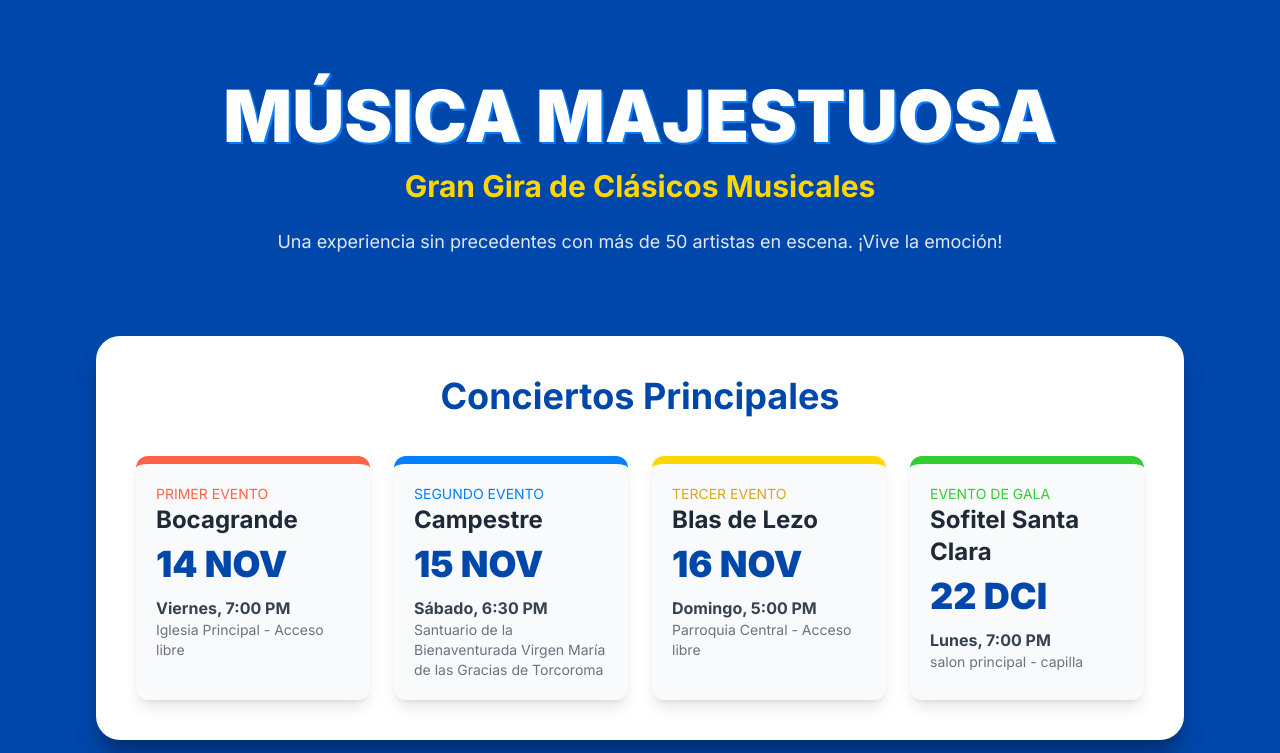
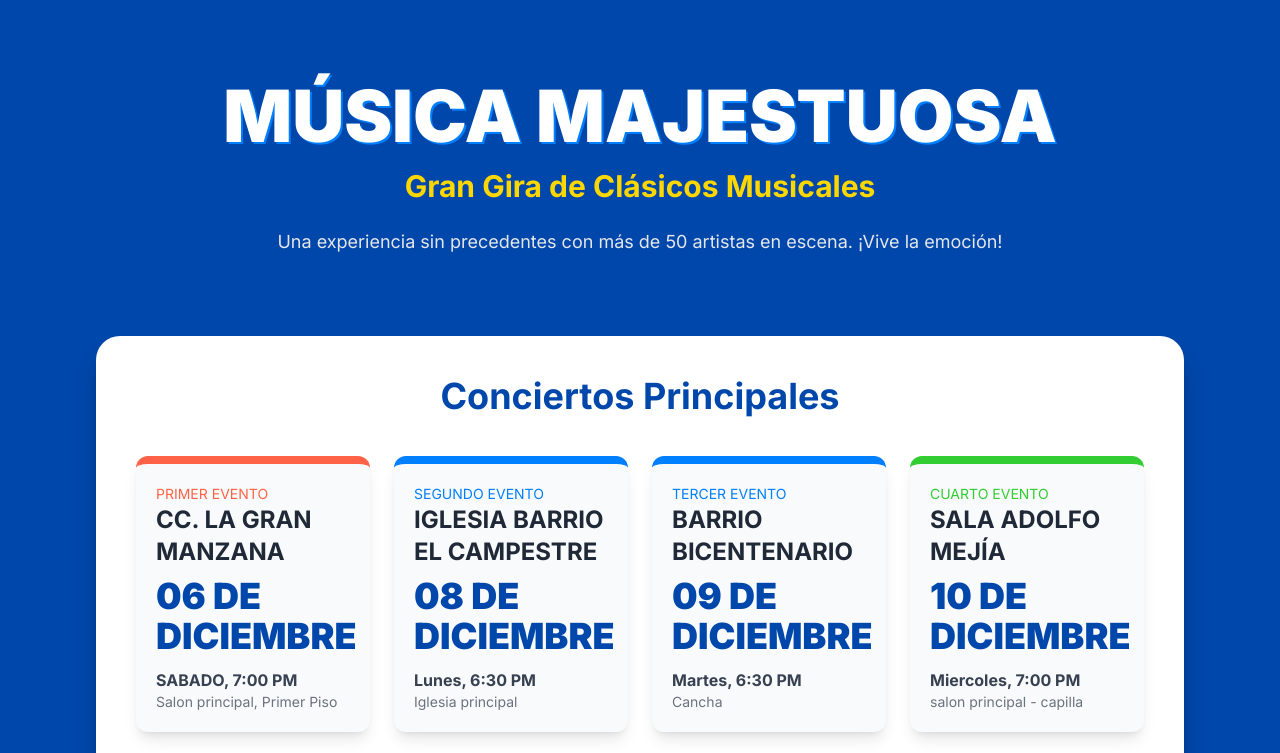
Before and after one commit to holmersilvapava/holmersilvapava, a plain HTML site: page index.html in a window 1280 px wide. Shown: the top 753 px of the page. Drawn offline with nearby package versions, Linux system fonts and the light colour scheme.

Commit message:
Update index.html

```diff
--- a/index.html
+++ b/index.html
@@ -54,32 +54,40 @@
                 <!-- Concierto 1 -->
                 <div class="concert-card p-5 rounded-xl bg-gray-50 border-t-8 border-[#FF6347] shadow-lg">
                     <p class="text-sm font-light text-[#FF6347]">PRIMER EVENTO</p>
-                    <h3 class="text-2xl font-bold mb-2">Bocagrande</h3>
-                    <p class="text-4xl font-extrabold text-[#0047AB] mb-3">14 NOV</p>
-                    <p class="text-base text-gray-700 font-semibold">Viernes, 7:00 PM</p>
-                    <p class="text-sm text-gray-500">Iglesia Principal - Acceso libre</p>
+                    <h3 class="text-2xl font-bold mb-2">CC. LA GRAN MANZANA</h3>
+                    <p class="text-4xl font-extrabold text-[#0047AB] mb-3">06 DE DICIEMBRE</p>
+                    <p class="text-base text-gray-700 font-semibold">SABADO, 7:00 PM</p>
+                    <p class="text-sm text-gray-500">Salon principal, Primer Piso</p>
                 </div>
 
                 <!-- Concierto 2 -->
                 <div class="concert-card p-5 rounded-xl bg-gray-50 border-t-8 border-[#007FFF] shadow-lg">
                     <p class="text-sm font-light text-[#007FFF]">SEGUNDO EVENTO</p>
-                    <h3 class="text-2xl font-bold mb-2">Campestre</h3>
-                    <p class="text-4xl font-extrabold text-[#0047AB] mb-3">15 NOV</p>
-                    <p class="text-base text-gray-700 font-semibold">Sábado, 6:30 PM</p>
-                    <p class="text-sm text-gray-500">Santuario de la Bienaventurada Virgen María de las Gracias de Torcoroma
-</p>
+                    <h3 class="text-2xl font-bold mb-2">IGLESIA BARRIO EL CAMPESTRE</h3>
+                    <p class="text-4xl font-extrabold text-[#0047AB] mb-3">08 DE DICIEMBRE</p>
+                    <p class="text-base text-gray-700 font-semibold">Lunes, 6:30 PM</p>
+                    <p class="text-sm text-gray-500">Iglesia principal</p>
                 </div>
 
                 <!-- Concierto 3 -->
-                <div class="concert-card p-5 rounded-xl bg-gray-50 border-t-8 border-[#FFD700] shadow-lg">
-                    <p class="text-sm font-light text-[#DAA520]">TERCER EVENTO</p>
-                    <h3 class="text-2xl font-bold mb-2">Blas de Lezo</h3>
-                    <p class="text-4xl font-extrabold text-[#0047AB] mb-3">16 NOV</p>
-                    <p class="text-base text-gray-700 font-semibold">Domingo, 5:00 PM</p>
-                    <p class="text-sm text-gray-500">Parroquia Central - Acceso libre</p>
+  <div class="concert-card p-5 rounded-xl bg-gray-50 border-t-8 border-[#007FFF] shadow-lg">
+                    <p class="text-sm font-light text-[#007FFF]">TERCER EVENTO</p>
+                    <h3 class="text-2xl font-bold mb-2">BARRIO BICENTENARIO</h3>
+                    <p class="text-4xl font-extrabold text-[#0047AB] mb-3">09 DE DICIEMBRE </p>
+                    <p class="text-base text-gray-700 font-semibold">Martes, 6:30 PM</p>
+                    <p class="text-sm text-gray-500">Cancha</p>
                 </div>
 
-                <!-- Concierto 4 (Gala) -->
+                                <!-- Concierto 4 (Gala) -->
+                <div class="concert-card p-5 rounded-xl bg-gray-50 border-t-8 border-[#32CD32] shadow-lg">
+                    <p class="text-sm font-light text-[#32CD32]">CUARTO EVENTO</p>
+                    <h3 class="text-2xl font-bold mb-2">SALA ADOLFO MEJÍA</h3>
+                    <p class="text-4xl font-extrabold text-[#0047AB] mb-3">10 DE DICIEMBRE</p>
+                    <p class="text-base text-gray-700 font-semibold">Miercoles, 7:00 PM</p>
+                    <p class="text-sm text-gray-500">salon principal - capilla</p>
+                </div>
+
+                <!-- Concierto 5 (Gala) -->
                 <div class="concert-card p-5 rounded-xl bg-gray-50 border-t-8 border-[#32CD32] shadow-lg">
                     <p class="text-sm font-light text-[#32CD32]">EVENTO DE GALA</p>
                     <h3 class="text-2xl font-bold mb-2">Sofitel Santa Clara</h3>
```
